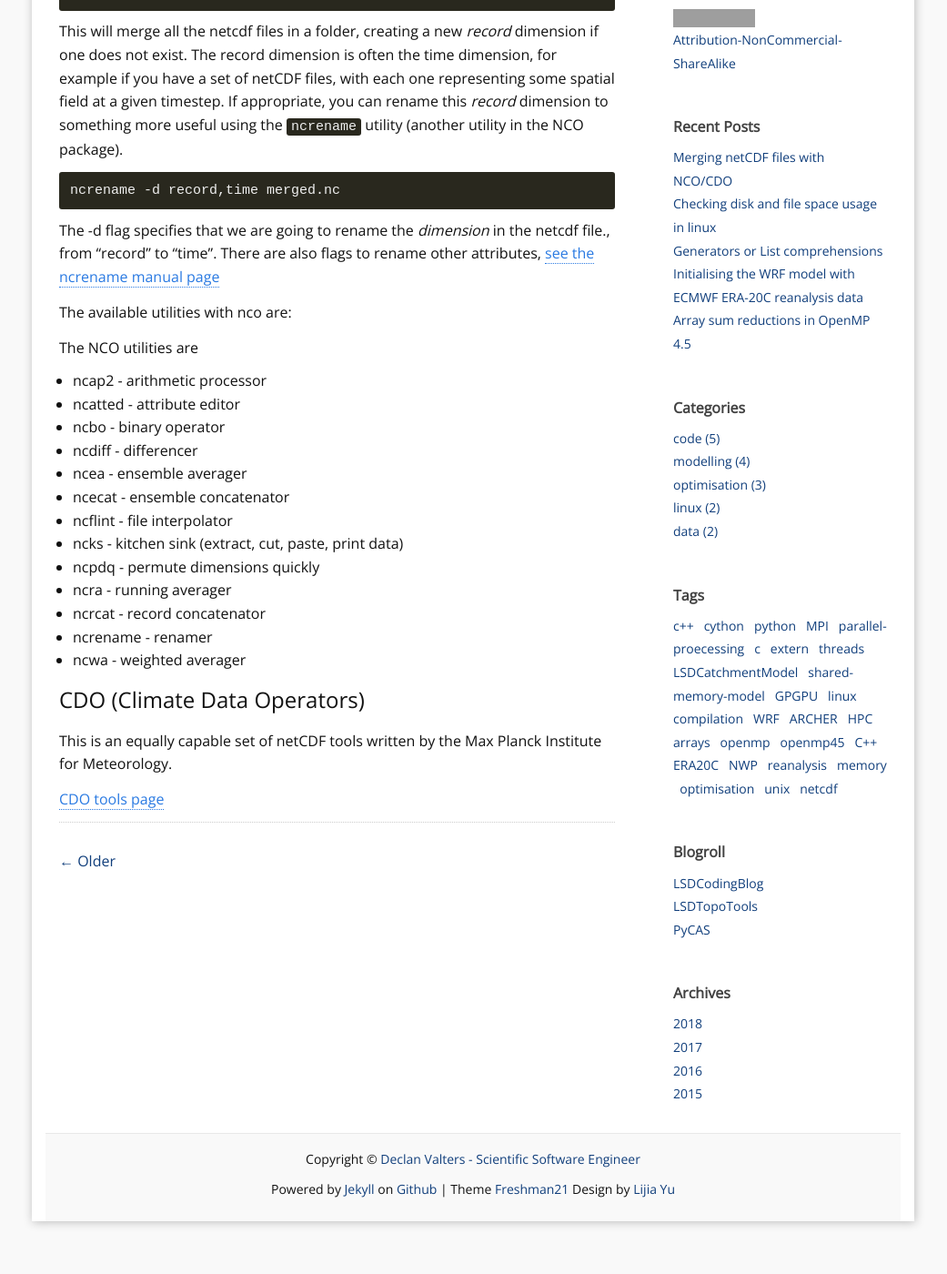
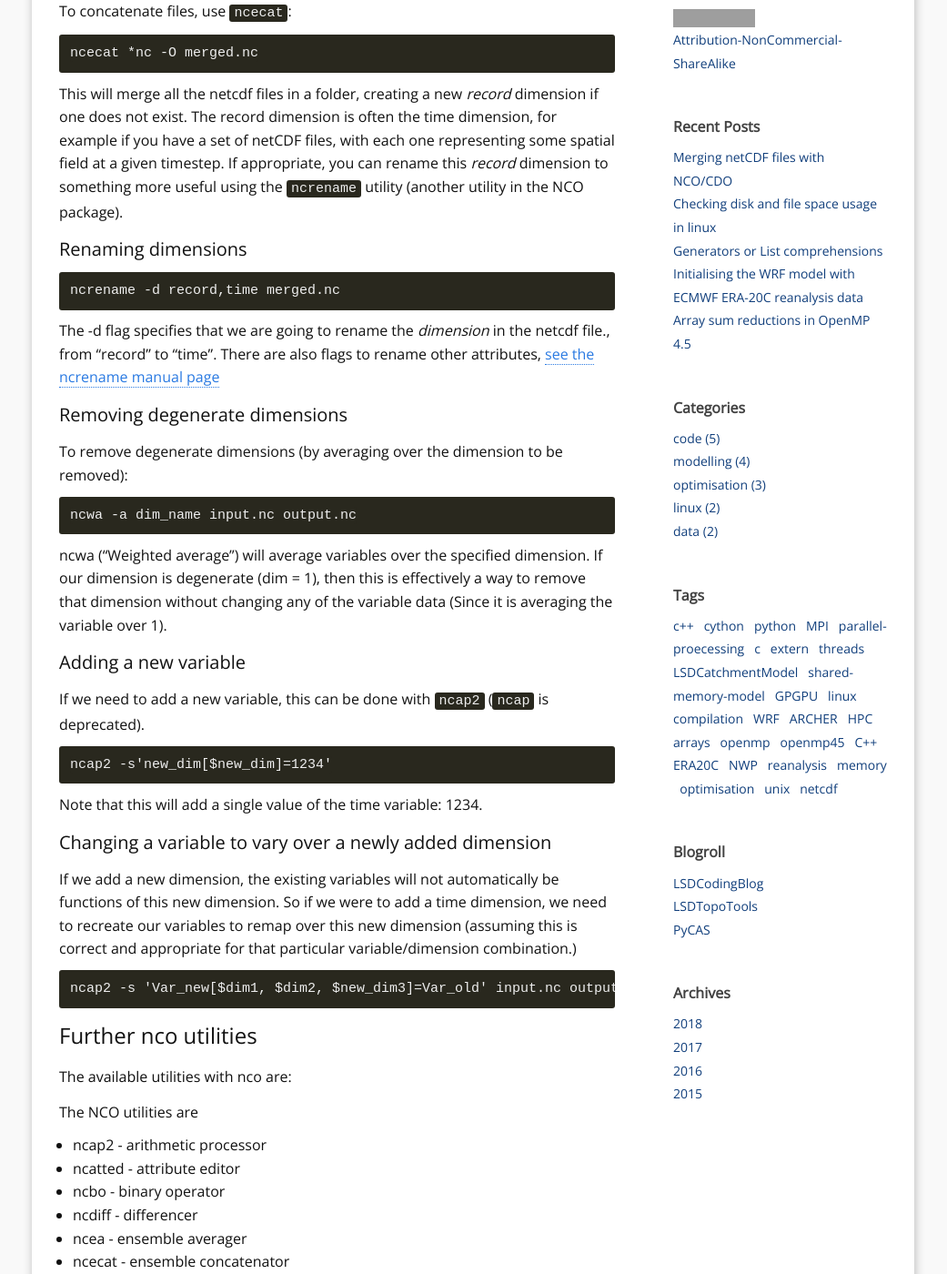
Before and after one commit to dvalters/dvalters.github.io, a Jekyll site: the page built from _posts/2018-01-16-NetCDF-merging.markdown, in a window 1280 px wide and 1400 px high, scrolled down 648 px. Shown: the whole window at 91% size, without its empty margins (120-1161 px from the left). Built offline with Jekyll 4.4.1, drawn with Linux system fonts in a browser that asks for light colours; comment, search, counter and statistics services are not loaded; before the commit the page ends 2020 px from its top, so only the background shows below that; some of the changed text lies outside the part shown; grey boxes are pictures that could not be loaded.

Commit message:
More notes on using nco operators

````diff
--- a/_posts/2018-01-16-NetCDF-merging.markdown
+++ b/_posts/2018-01-16-NetCDF-merging.markdown
@@ -14,7 +14,10 @@ ModelRun_Jan.nc
 ModelRun_Feb.nc
 ModelRun_Mar.nc
 ...
+
 ```
+
+### Concatenating files, creating a new dimension in the process
 
 To concatenate files, use `ncecat`:
 
@@ -24,11 +27,43 @@ ncecat *nc -O merged.nc
 
 This will merge all the netcdf files in a folder, creating a new _record_ dimension if one does not exist. The record dimension is often the time dimension, for example if you have a set of netCDF files, with each one representing some spatial field at a given timestep. If appropriate, you can rename this _record_ dimension to something more useful using the `ncrename` utility (another utility in the NCO package).
 
+### Renaming dimensions
+
 ```
 ncrename -d record,time merged.nc
 ```
 
 The -d flag specifies that we are going to rename the _dimension_ in the netcdf file., from "record" to "time". There are also flags to rename other attributes, [see the ncrename manual page](https://linux.die.net/man/1/ncrename)
+
+
+### Removing degenerate dimensions
+
+To remove degenerate dimensions (by averaging over the dimension to be removed):
+
+```
+ncwa -a dim_name input.nc output.nc
+```
+ncwa ("Weighted average") will average variables over the specified dimension. If our dimension is degenerate (dim = 1), then this is effectively a way to remove that dimension without changing any of the variable data (Since it is averaging the variable over 1).
+
+### Adding a new variable
+
+If we need to add a new variable, this can be done with `ncap2` (`ncap` is deprecated).
+
+```
+ncap2 -s'new_dim[$new_dim]=1234'
+```
+Note that this will add a single value of the time variable: 1234.
+
+### Changing a variable to vary over a newly added dimension
+
+If we add a new dimension, the existing variables will not automatically be functions of this new dimension. So if we were to add a time dimension, we need to recreate our variables to remap over this new dimension (assuming this is correct and appropriate for that particular variable/dimension combination.)
+
+```
+ncap2 -s 'Var_new[$dim1, $dim2, $new_dim3]=Var_old' input.nc output.nc
+```
+
+## Further nco utilities
+
 
 The available utilities with nco are:
 
````
